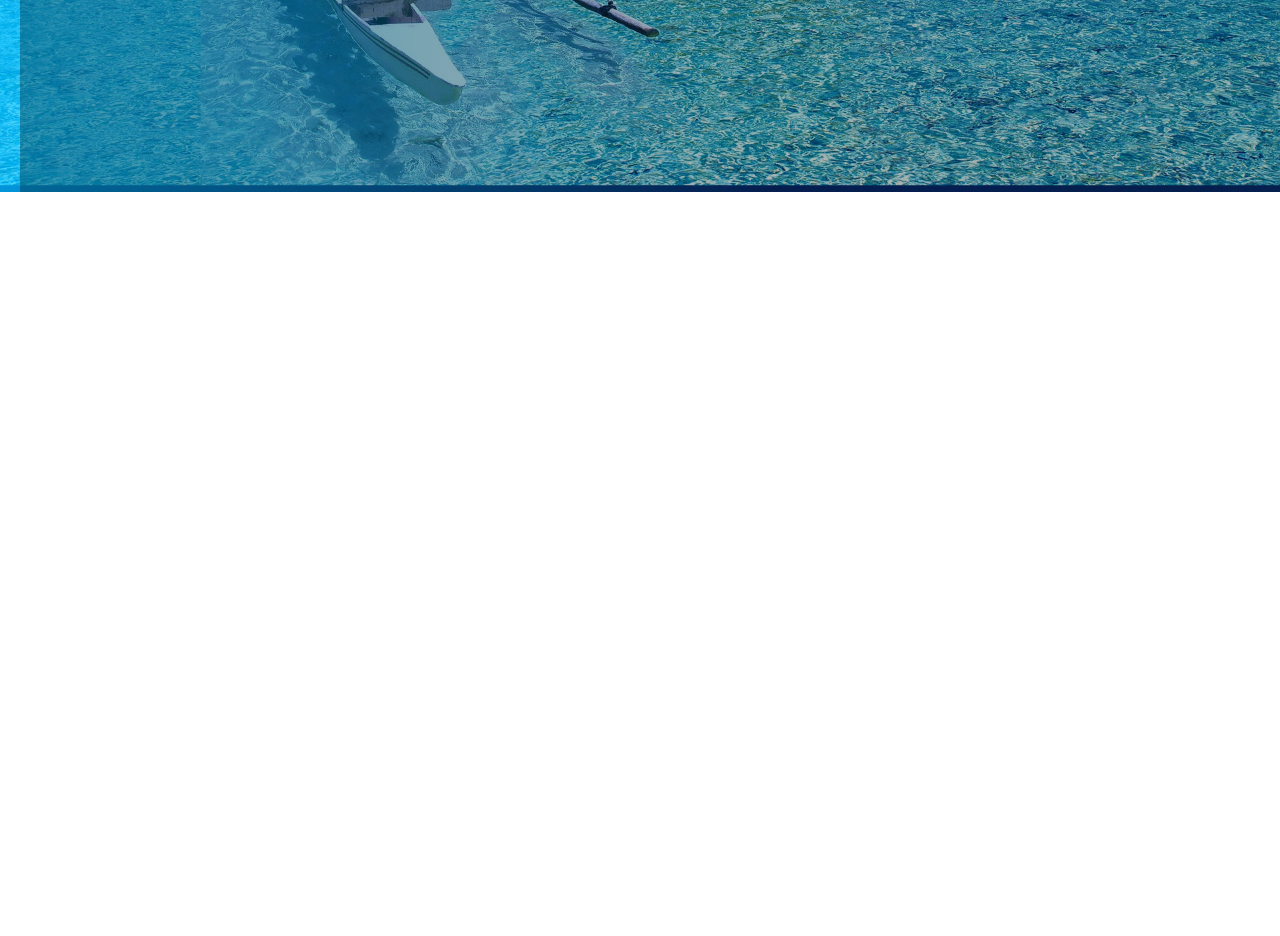
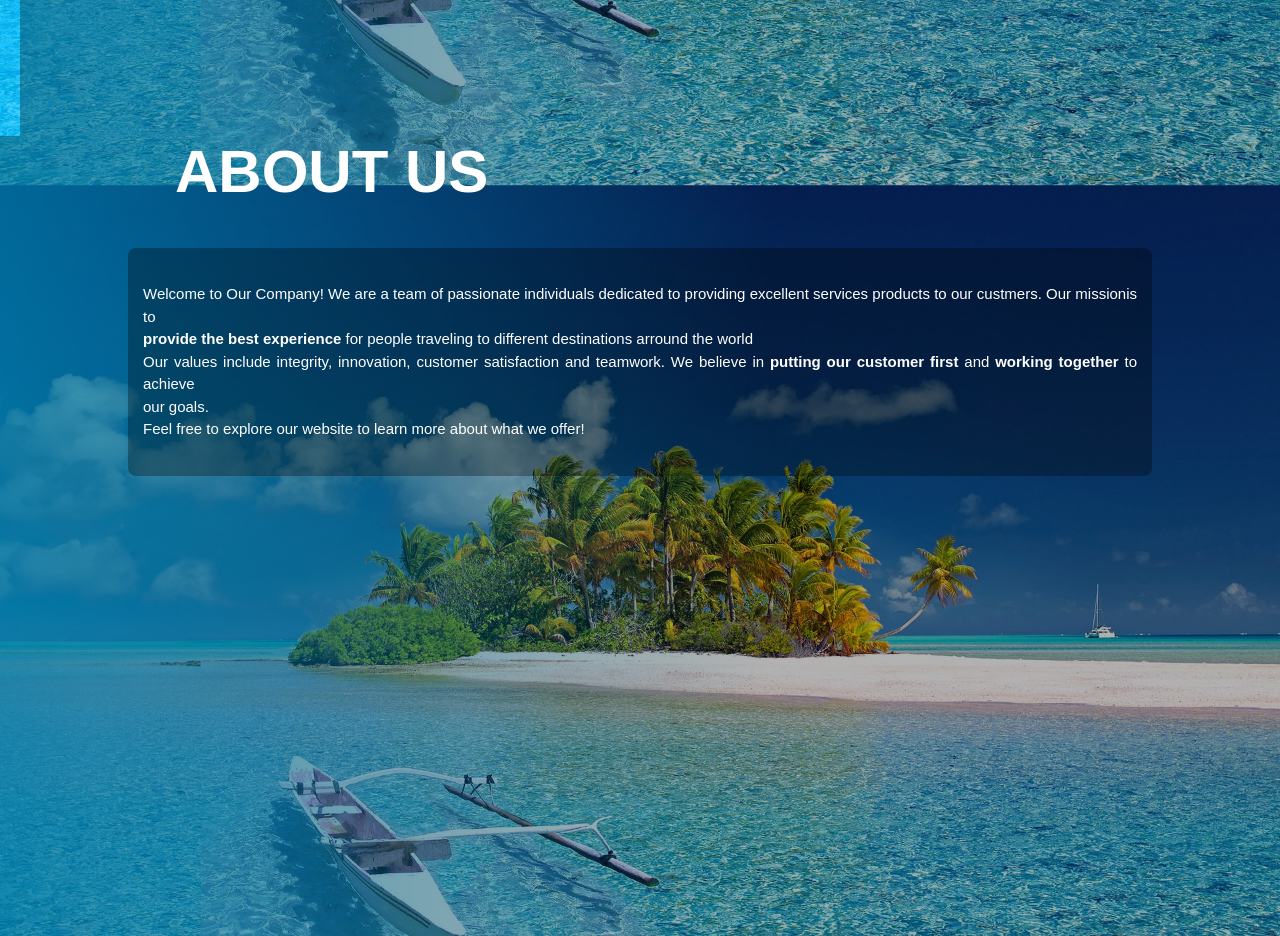
Before and after one commit to khadimmbaye0/FINAL_JS_PROJECT_COURSERA_IBM_FORMATION, a plain HTML site: page index.html in a window 1280 px wide. Shown: the part 664-1600 px from the top of the page. Before the commit the page ends 856 px from the top, so only its background shows below. Drawn offline with Linux system fonts and the light colour scheme.

Commit message:
AboutUs section

```diff
--- a/assets/CSS/style.css
+++ b/assets/CSS/style.css
@@ -21,6 +21,7 @@
     top: 0;
     z-index: 1000;
     position: relative;
+    position: fixed;
 }
 
 nav {
@@ -108,7 +109,7 @@
 
 .hero-content h1 {
     font-size: 60px;
-    margin-top: 15%;
+    margin-top: 40%;
     line-height: 1.2;
     text-transform: uppercase;
     font-weight: bold;
@@ -167,3 +168,33 @@
     margin: 0px 32px;
     background-color: #fff;
 }
+
+.aboutUs {
+    height: 100vh;
+    background: rgba(0, 0, 0, 0.3);
+}
+
+.aboutUs h1{
+    font-size: 60px;
+    line-height: 1.2;
+    text-transform: uppercase;
+    font-weight: bold;
+    font-weight: 800;
+    margin-left: 175px;
+    color: #fff;
+}
+
+.txt {
+    margin: 40px auto;
+    padding: 30px 10px;
+    border-radius: 8px;
+    background-color: rgba(0, 0, 0, 0.3);
+    width: 80%;
+    font-size: 15px;
+}
+
+.aboutUs p {
+    color: #fff;
+    padding: 5px;text-align: justify;
+    line-height: 1.5;
+}
--- a/index.html
+++ b/index.html
@@ -55,6 +55,13 @@
 
     <!-- SecondPage -->
 
+    <section class="aboutUs">
+        <h1>ABOUT US</h1>
+        <div class="txt">
+            <p>Welcome to Our Company! We are a team of passionate individuals dedicated to providing excellent services products to our custmers. Our missionis to<br><b>provide the best experience</b> for people traveling to different destinations arround the world<br>Our values include integrity, innovation, customer satisfaction and teamwork. We believe in <b>putting our customer first</b> and <b>working together </b>to achieve<br> our goals.<br>Feel free to explore our website to learn more about what we offer!</p>
+        </div>
+    </section>
+
 <script src="./assets/JS/script.js"></script>
 </body>
 </html>
```
